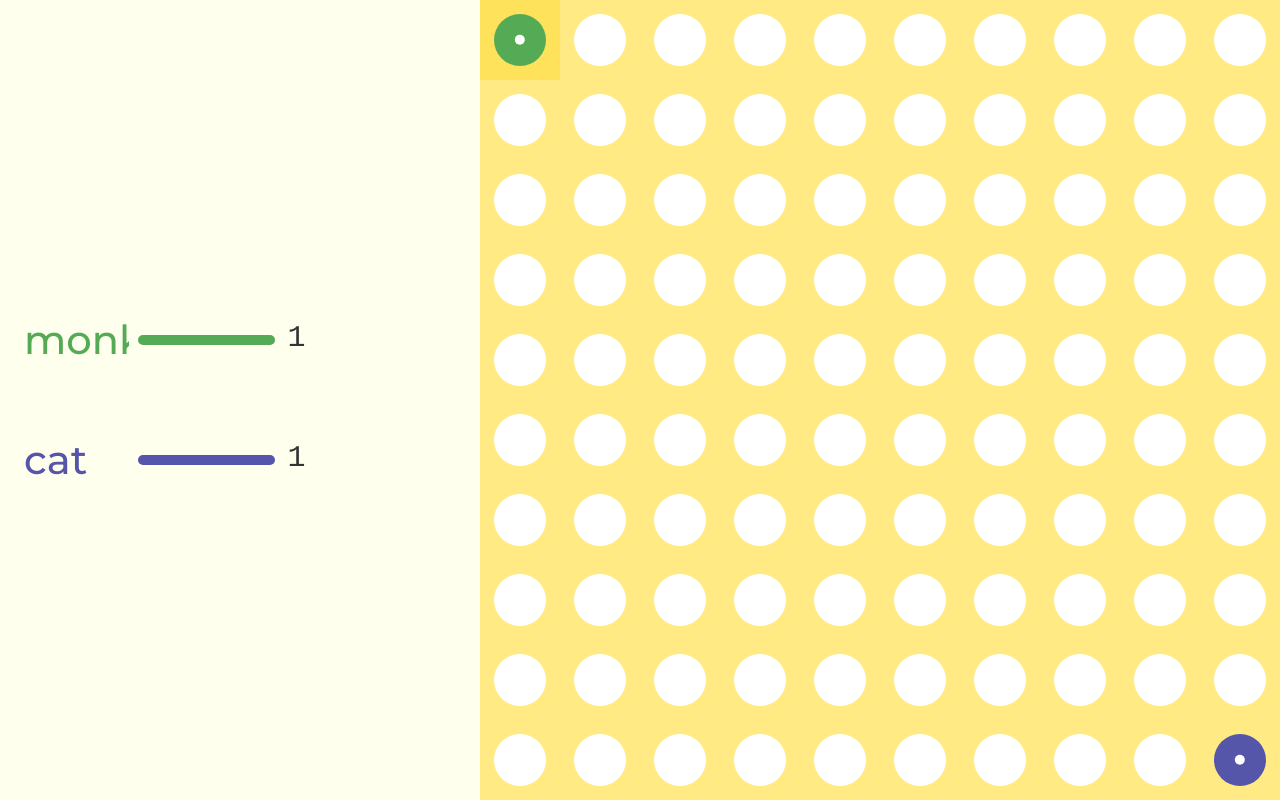
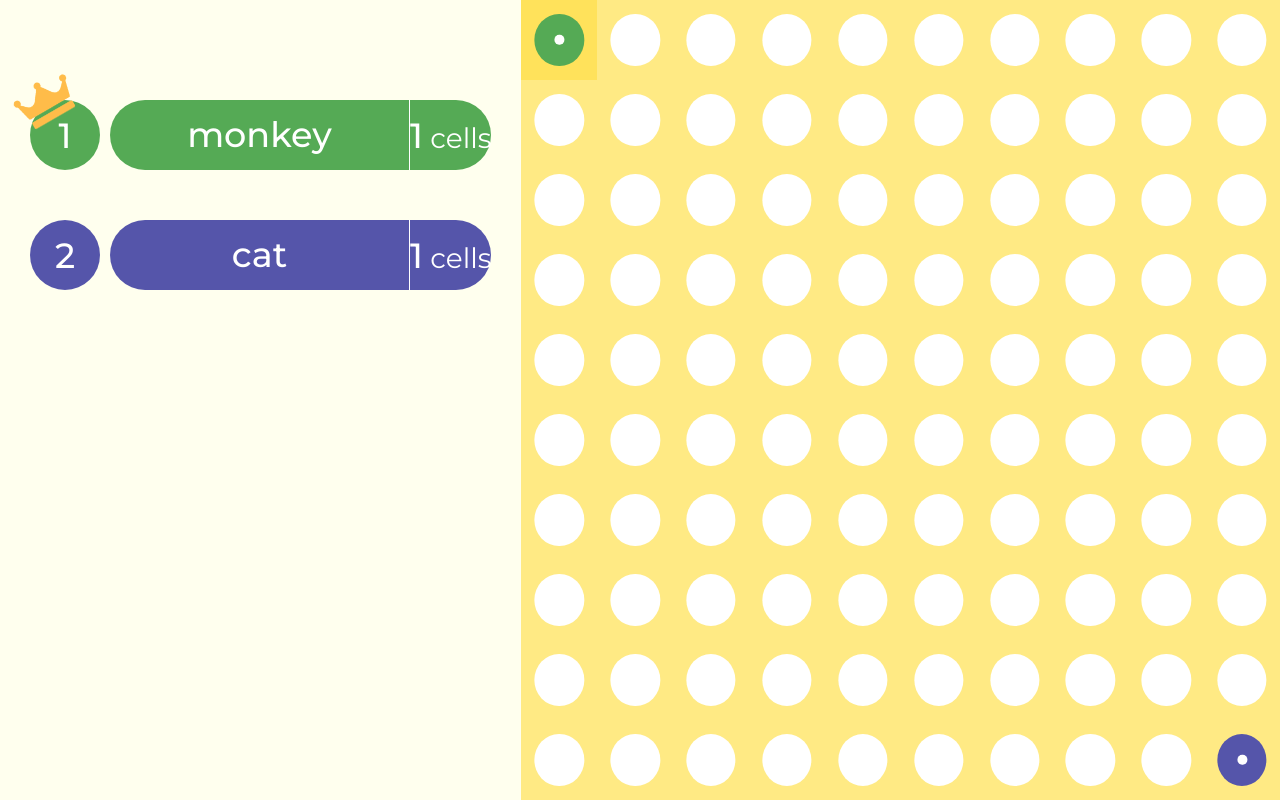
Before and after one commit to DragMonSTR/dots-game, a Vue app: page / in a window 1280 px wide. Built offline with nearby package versions, Linux system fonts and the light colour scheme.

Commit message:
Update statistics appereance

```diff
--- a/src/components/Player.vue
+++ b/src/components/Player.vue
@@ -1,78 +1,143 @@
 <template>
   <div class="player">
-    <div class="player__name"
-         :style="{'color': player.color}">
+    <div
+      class="player__crown"
+      v-if="position === 1"></div>
+    <div
+      class="player__position"
+      :style="{'background-color': player.color}"
+    >
+      {{ position }}
+    </div>
+    <div
+      class="player__name"
+      :style="{'background-color': player.color}"
+    >
       {{ player.name }}
     </div>
     <div class="player__score-wrapper">
-      <div class="player__score-bar"
-           :style="{'background-color': player.color}">
-        <div class="player__score">
-          {{player.countCellsNumber()}}
-        </div>
+      <div
+        class="player__score-bar"
+        :style="{
+          'background-color': player.color,
+          'width': barWidthInPercent + '%'
+        }">
+        {{ player.countCellsNumber() }}
+        <span class="player__score-parameter">&nbsp;cells</span>
       </div>
     </div>
   </div>
 </template>
 
 <script>
+import GameField from "@/assets/gameLogic/gameField";
+
 export default {
   name: "Player",
   props: {
     player: {
       type: Object,
       required: true
+    },
+    position: {
+      type: Number,
+      required: true
     }
   },
-  mounted() {
-    console.log(this.player)
+  computed: {
+    barWidthInPercent() {
+      const playerCellsNumber = this.player.countCellsNumber()
+      const maxPlayerCellsNumber = GameField.countMaxPlayerCellNumber()
+      return playerCellsNumber / maxPlayerCellsNumber * 100
+    }
   }
 }
 </script>
 
 <style scoped>
 .player {
-  padding: 0 0 0 5%;
+  position: relative;
+  padding: 0 30px;
 
   display: flex;
   align-items: center;
 }
 
 
-.player__name {
-  width: 23%;
-  margin: 0 2% 0 0;
+.player__crown {
+  position: absolute;
+  top: -30px;
+  left: 15px;
+  transform: rotate(-30deg);
 
-  font-size: 40px;
+  width: 60px;
+  height: 60px;
+  background: url("../../public/img/crown.png") no-repeat center;
+  background-size: contain;
+}
+
+
+.player__position {
+  width: 70px;
+  height: 70px;
+  margin: 0 10px 0 0;
+
+  display: flex;
+  justify-content: center;
+  align-items: center;
+
+  font-size: 35px;
   font-weight: 500;
 
-  color: #333;
+  color: #ffffff;
+  border-radius: 70px;
+}
+
+.player__name {
+  width: 300px;
+  height: 70px;
+
+  display: flex;
+  justify-content: center;
+  align-items: center;
+
+  line-height: 0;
+  font-size: 35px;
+  font-weight: 500;
+
+  color: #ffffff;
+  border-radius: 70px 0 0 70px;
+  border-right: 1px solid #fff;
   overflow: hidden;
 }
 
 
 .player__score-wrapper {
-  width: 60%;
+  flex: 1 1 auto;
 }
 
 .player__score-bar {
   position: relative;
-  width: 50%;
-  height: 10px;
+  height: 70px;
 
+  display: flex;
+  justify-content: center;
+  align-items: center;
+
+  font-size: 35px;
+  font-weight: 500;
+
+  color: #fff;
   background-color: #afa;
-  border-radius: 10px;
+  border-radius: 0 70px 70px 0;
+
+  transition: width .5s ease;
 }
 
-.player__score {
-  position: absolute;
-  top: 0;
-  right: -1vw;
-  transform: translate(100%, -40%);
+.player__score-parameter {
+  padding: .2em 0 0 0;
 
-  font-family: 'Cousine', monospace;
-  font-size: 30px;
-
-  color: #333;
+  font-weight: 300;
+  font-size: .8em;
 }
 </style>
--- a/src/components/Statistics.vue
+++ b/src/components/Statistics.vue
@@ -6,6 +6,7 @@
         v-for="(player, i) in players"
         :key="i"
         :player="player"
+        :position="i + 1"
       />
     </div>
   </div>
@@ -14,6 +15,7 @@
 <script>
 import Player from "@/components/Player"
 import Game from "@/assets/gameLogic/game"
+import GameField from "@/assets/gameLogic/gameField";
 
 export default {
   name: "Statistics",
@@ -29,6 +31,7 @@ export default {
 <style scoped>
 .statistics {
   display: flex;
+  flex-direction: column;
   align-items: center;
 
   background-color: #ffe;
@@ -36,11 +39,12 @@ export default {
 
 
 .player-list {
+  margin: 100px 0 0 0;
   width: 100%;
 }
 
 .player-list__element {
-  margin: 0 0 80px 0;
+  margin: 0 0 50px 0;
 }
 
 .player-list__element:last-child {
```
